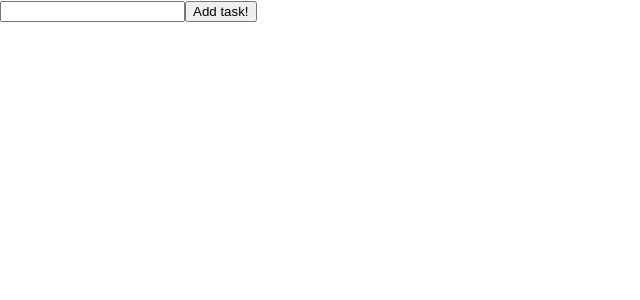
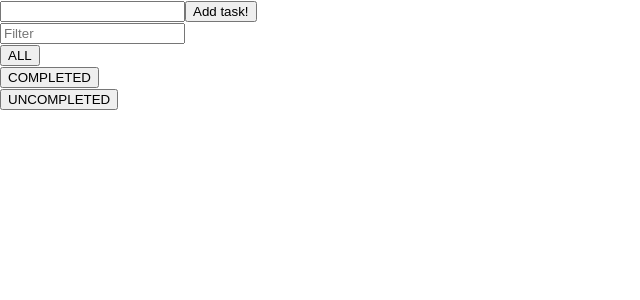
Before and after one commit to KrystianKaminski/js-react-day4, a React (Create React App) app: page / in a window 1280 px wide. Shown: the top 300 px of the page, without its empty margins (0-640 px from the left). Built offline with nearby package versions, Linux system fonts and the light colour scheme.

Commit message:
Created Search component

```diff
--- /dev/null
+++ b/src/ToDo/Search.js
@@ -0,0 +1,37 @@
+import React from 'react'
+
+const Search = (props) => (
+    <div>
+        <div>
+            <input
+                type="text"
+                placeholder="Filter"
+                value={props.filterText}
+                onChange={props.onFilterTextChangeHandler}
+            />
+        </div>
+        <div>
+            <button
+                onClick={props.onAllClickHandler}
+            >
+                ALL
+            </button>
+        </div>
+        <div>
+            <button
+                onClick={props.onCompletedClickHandler}
+            >
+                COMPLETED
+            </button>
+        </div>
+        <div>
+            <button
+                onClick={props.onUnCompletedClickHandler}
+            >
+                UNCOMPLETED
+            </button>
+        </div>
+    </div>
+)
+
+export default Search
--- a/src/ToDo/ToDo.js
+++ b/src/ToDo/ToDo.js
@@ -1,6 +1,7 @@
 import React from "react";
 import AddTask from "./AddTask";
 import List from "./List";
+import Search from "./Search";
 
 class ToDo extends React.Component {
   state = {
@@ -55,6 +56,13 @@ class ToDo extends React.Component {
                 onNewTaskTextChangeHandler={this.onNewTaskTextChangeHandler}
                 addTask={this.addTask}
             />
+            <Search
+                filterText={this.state.filterText}
+                onFilterTextChangeHandler={this.onFilterTextChangeHandler}
+                onAllClickHandler={this.onAllClickHandler}
+                onCompletedClickHandler={this.onCompletedClickHandler}
+                onUnCompletedClickHandler={this.onUnCompletedClickHandler}
+            />
             <List
                 tasksList={this.state.tasks}
                 completeTask={this.completeTask}
```
